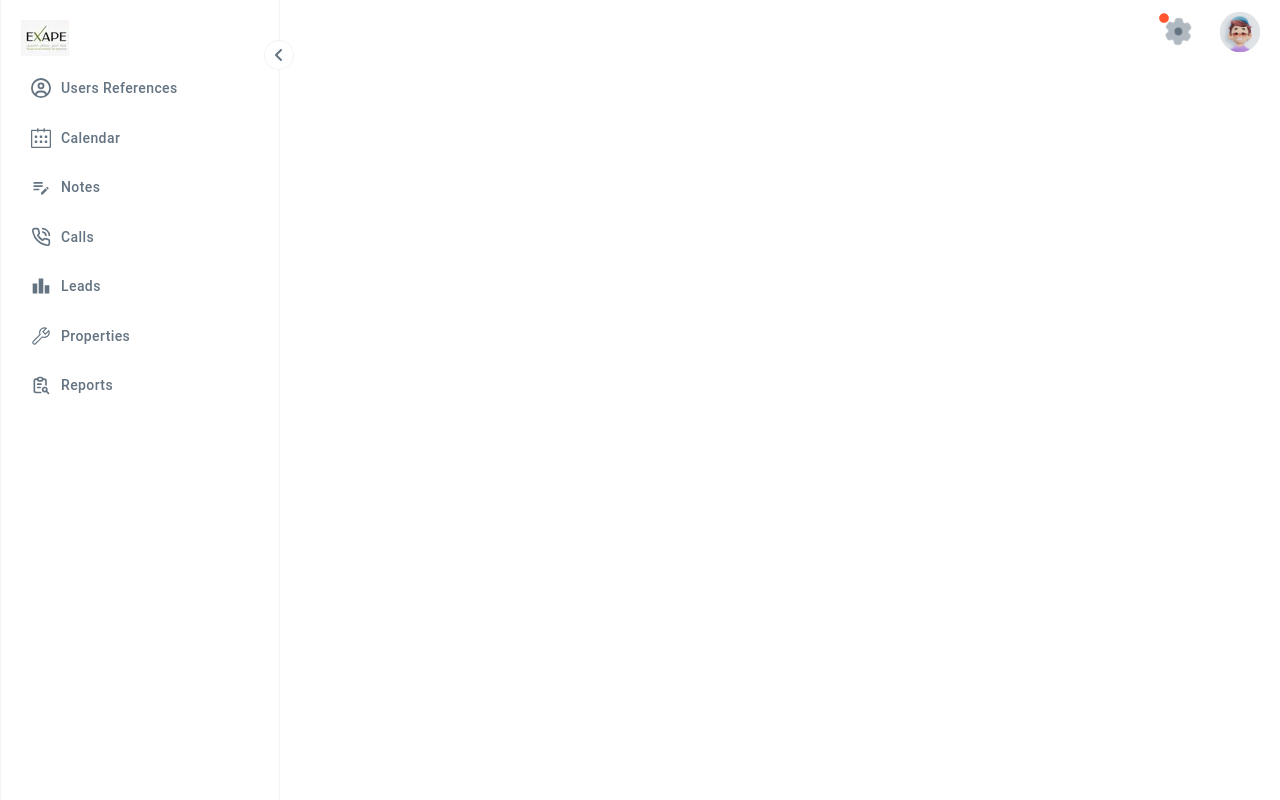
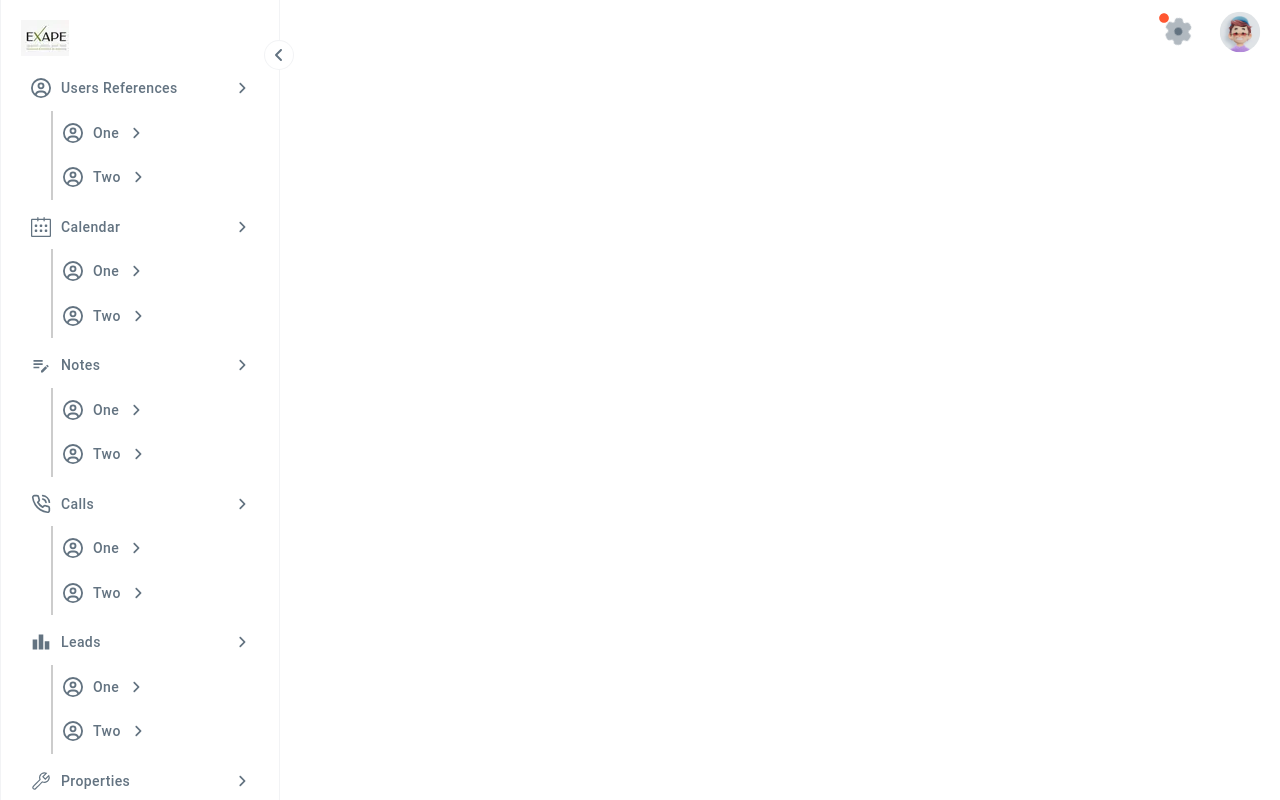
Before and after one commit to ahmedgfathy/globalcrm, a Next.js app: page / in a window 1280 px wide. Shown: the top 800 px of the page. Built offline with nearby package versions, Linux system fonts and the light colour scheme.

Commit message:
header and menu

```diff
--- a/src/components/menu/page.css
+++ b/src/components/menu/page.css
@@ -1,6 +1,10 @@
 .container {
   display: flex;
   justify-content: space-between;
+}
+.container .nested {
+  border-left: 2px solid #ccc;
+  margin-inline: 30px;
 }
 .container .btns {
   display: flex;
--- a/src/components/menu/page.jsx
+++ b/src/components/menu/page.jsx
@@ -12,6 +12,7 @@ import { MdLeaderboard } from "react-icons/md";
 import { TbReportSearch } from "react-icons/tb";
 import { VscSymbolProperty } from "react-icons/vsc";
 
+
 export default function Page() {
     const [width, setWidth] = useState(280);
     const isExpanded = width > 100;
@@ -20,31 +21,82 @@ export default function Page() {
     const toggleWidth = () => {
         setWidth(isExpanded ? 80 : 280); // Collapsed width is 80, expanded is 280
     };
+
+    const [click, setClick] = useState(false);
+
+
     const data = [
 
         {
             link: "Users References",
             path: "/user-refrences",
-            icon: <FaRegCircleUser />
+            icon: <FaRegCircleUser />,
+            nested: [{
+                link: "one",
+                path: "#",
+                icon: <FaRegCircleUser />,
+            },
+            {
+                link: "two",
+                path: "#",
+                icon: <FaRegCircleUser />,
+            },
+            ]
 
 
         },
         {
             link: "Calendar",
             path: "/calendar",
-            icon: <SlCalender />
+            icon: <SlCalender />,
+            nested: [{
+                link: "one",
+                path: "#",
+                icon: <FaRegCircleUser />,
+            },
+            {
+                link: "two",
+                path: "#",
+                icon: <FaRegCircleUser />,
+            },
+            ]
+
 
         },
         {
             link: "Notes",
             path: "/notes",
-            icon: <MdEditNote />
+            icon: <MdEditNote />,
+            nested: [{
+                link: "one",
+                path: "#",
+                icon: <FaRegCircleUser />,
+            },
+            {
+                link: "two",
+                path: "#",
+                icon: <FaRegCircleUser />,
+            },
+            ]
+
 
         },
         {
             link: "Calls",
             path: "/calls",
-            icon: <LuPhoneCall />
+            icon: <LuPhoneCall />,
+            nested: [{
+                link: "one",
+                path: "#",
+                icon: <FaRegCircleUser />,
+            },
+            {
+                link: "two",
+                path: "#",
+                icon: <FaRegCircleUser />,
+            },
+            ]
+
 
 
         },
@@ -52,19 +104,55 @@ export default function Page() {
         {
             link: "Leads",
             path: "/leads",
-            icon: <MdLeaderboard />
+            icon: <MdLeaderboard />,
+            nested: [{
+                link: "one",
+                path: "#",
+                icon: <FaRegCircleUser />,
+            },
+            {
+                link: "two",
+                path: "#",
+                icon: <FaRegCircleUser />,
+            },
+            ]
+
 
         },
         {
             link: "Properties",
             path: "/properties",
-            icon:<VscSymbolProperty/>
+            icon: <VscSymbolProperty />,
+            nested: [{
+                link: "one",
+                path: "#",
+                icon: <FaRegCircleUser />,
+            },
+            {
+                link: "two",
+                path: "#",
+                icon: <FaRegCircleUser />,
+            },
+            ]
+
 
         },
         {
             link: "Reports",
             path: "/reports",
-            icon: <TbReportSearch />
+            icon: <TbReportSearch />,
+            nested: [{
+                link: "one",
+                path: "#",
+                icon: <FaRegCircleUser />,
+            },
+            {
+                link: "two",
+                path: "#",
+                icon: <FaRegCircleUser />,
+            },
+            ]
+
 
         },
 
@@ -82,14 +170,40 @@ export default function Page() {
                     <FaAngleRight className="angle" onClick={toggleWidth} />
                 )}
 
-                <Box className="btns" sx={{gap:"5px"}}>
+                <Box className="btns" sx={{ gap: "5px" }}>
                     {
-                        data.map((item , index)=>{
-                            return(
-                                <Button sx={{display:"flex",gap:"10px", padding:"10px"}} key={index}>
-                                    <span style={{color: "#637381" , fontSize:"20px"}}>{item.icon}</span>
-                                    <span style={{ color: "#637381" , textAlign:"justify" , textTransform:"capitalize" , flexGrow:"1"}} >{item.link}</span>
-                                </Button>
+                        data.map((item, index) => {
+                            return (
+                                <Box sx={{width:"100%"}}>
+                                    <Button sx={{ display: "flex", gap: "10px", padding: "10px" , width:"100%"}} key={index}>
+                                        <span style={{ color: "#637381", fontSize: "20px" }}>{item.icon}</span>
+                                        <span style={{ color: "#637381", textAlign: "justify", textTransform: "capitalize", flexGrow: "1" }} >{item.link}</span>
+                                        <FaAngleRight style={{ color: "#637381", transform: `rotate(${click ? "90deg" : "0deg"})` }} onClick={() => {
+
+                                            setClick(!click)
+                                        }} />
+
+                                    </Button>
+                                    <Box className="nested">
+
+                                        {
+                                            item.nested.map((itm, idx) => {
+                                                return (
+                                                    <Button sx={{ display: "flex", gap: "10px", padding: "10px" }} key={idx}>
+                                                        <span style={{ color: "#637381", fontSize: "20px" }}>{itm.icon}</span>
+                                                        <span style={{ color: "#637381", textAlign: "justify", textTransform: "capitalize", flexGrow: "1" }} >{itm.link}</span>
+                                                        <FaAngleRight style={{ color: "#637381", transform: `rotate(${click ? "90deg" : "0deg"})` }} onClick={() => {
+
+                                                            setClick(!click)
+                                                        }} />
+
+                                                    </Button>
+                                                )
+                                            })
+                                        }
+
+                                    </Box>
+                                </Box>
                             )
                         })
                     }
--- a/src/components/menu/page.scss
+++ b/src/components/menu/page.scss
@@ -1,6 +1,12 @@
 .container {
     display: flex;
     justify-content: space-between;
+
+    .nested {
+
+        border-left: 2px solid #ccc;
+        margin-inline: 30px;
+    }
 
     .btns {
         display: flex;
@@ -9,6 +15,7 @@
 
 
     }
+
 
     .menu {
         border-right: 1px solid rgb(145 158 171 / 12%);
```
Also changed, not shown: 1 other file (tests, documents, lock files or other folders).
